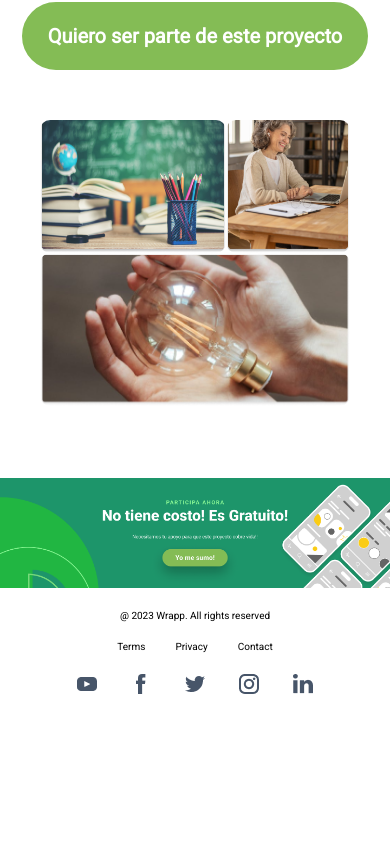
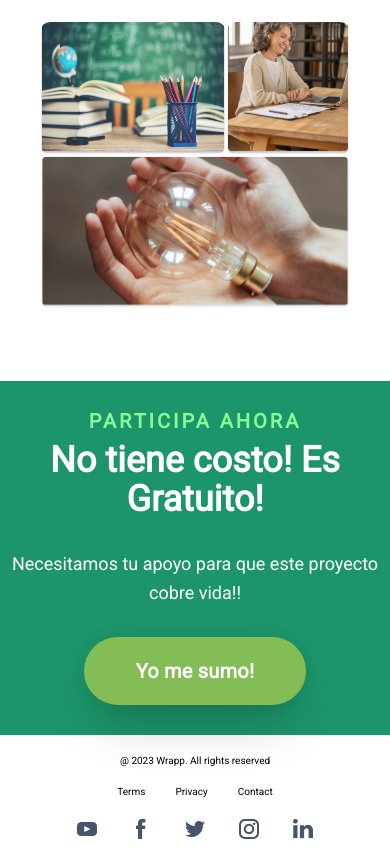
Before and after one commit to SaidGandur01/remember-me-landing, a Nuxt app: page / in a window 390 px wide. Shown: the part 5517-6380 px from the top of the page. Before the commit the page ends 6235 px from the top, so only its background shows below. Built offline with nearby package versions, Linux system fonts and the light colour scheme.

Commit message:
add section seven component

```diff
--- a/components/sectionSeven.vue
+++ b/components/sectionSeven.vue
@@ -1,7 +1,16 @@
 <template>
   <section class="section-seven">
-    <div class="image-container">
-      <img src="~/public/images/section-seven/background.png" alt="background-image">
+    <div class="section-seven-wrapper">
+      <h2>
+        PARTICIPA AHORA
+      </h2>
+      <h1>
+        No tiene costo! Es Gratuito!
+      </h1>
+      <p>
+        Necesitamos tu apoyo para que este proyecto cobre vida!!
+      </p>
+      <button class="btn btn-lg">Yo me sumo!</button>
     </div>
   </section>
 </template>
@@ -9,11 +18,17 @@
 </script>
 <style lang="scss" scoped>
 .section-seven {
-  display: flex;
-  flex-direction: column;
-  align-items: center;
-  justify-content: center;
-  gap: 3rem;
+  position: relative;
+  background-color: var(--color-brand-implemented-500);
+
+  .section-seven-wrapper {
+    padding: 5rem;
+    display: flex;
+    flex-direction: column;
+    align-items: center;
+    justify-content: center;
+    gap: 3rem;
+  }
 
   .image-container {
     width: 100%;
@@ -53,4 +68,43 @@
     box-shadow: 0px 0px 15px 0px rgba(0, 0, 0, 0.07), 0px 25px 50px -12px rgba(0, 0, 0, 0.25);
   }
 }
+@media (max-width: 768px) {
+  ::before , ::after{
+    content: none !important;
+  }
+  .section-seven{
+    .section-seven-wrapper {
+      padding: 3rem 1rem;
+      gap: 1rem;
+    }
+    h1{
+      font-size: 3.6rem;
+    }
+    p {
+      padding: 2rem 0;
+    }
+    button {
+      width: 60%;
+    }
+  }
+}
+.section-seven::before {
+  content: "";
+  width: 100%;
+  height: 80%;
+  position: absolute;
+  transform: translateY(25%);
+  background: url("~/public/images/section-seven/Ellipses.png") no-repeat;
+  background-size: contain;
+}
+.section-seven::after {
+  content: "";
+  width: 512px;
+  height: 100%;
+  position: absolute;
+  top: 0;
+  right: 0;
+  background: url("~/public/images/section-seven/iphones.png") no-repeat;
+  background-size: contain;
+}
 </style>
--- a/components/sectionSix.vue
+++ b/components/sectionSix.vue
@@ -98,6 +98,8 @@
     .information {
       width: 100%;
       text-align: center;
+      padding: 0;
+
       button {
         align-self: center;
       }
```
Also changed, not shown: public/images/section-seven/Ellipses.png (added), public/images/section-seven/Iphones.png (added).
